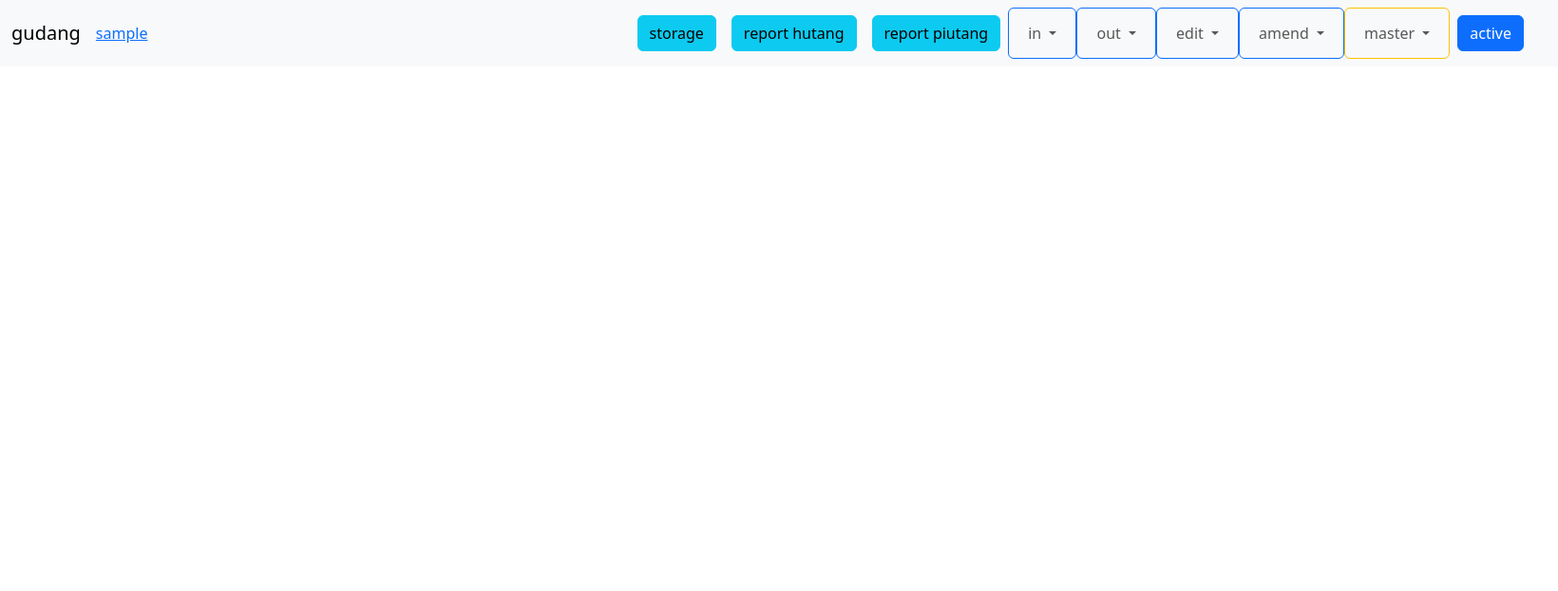
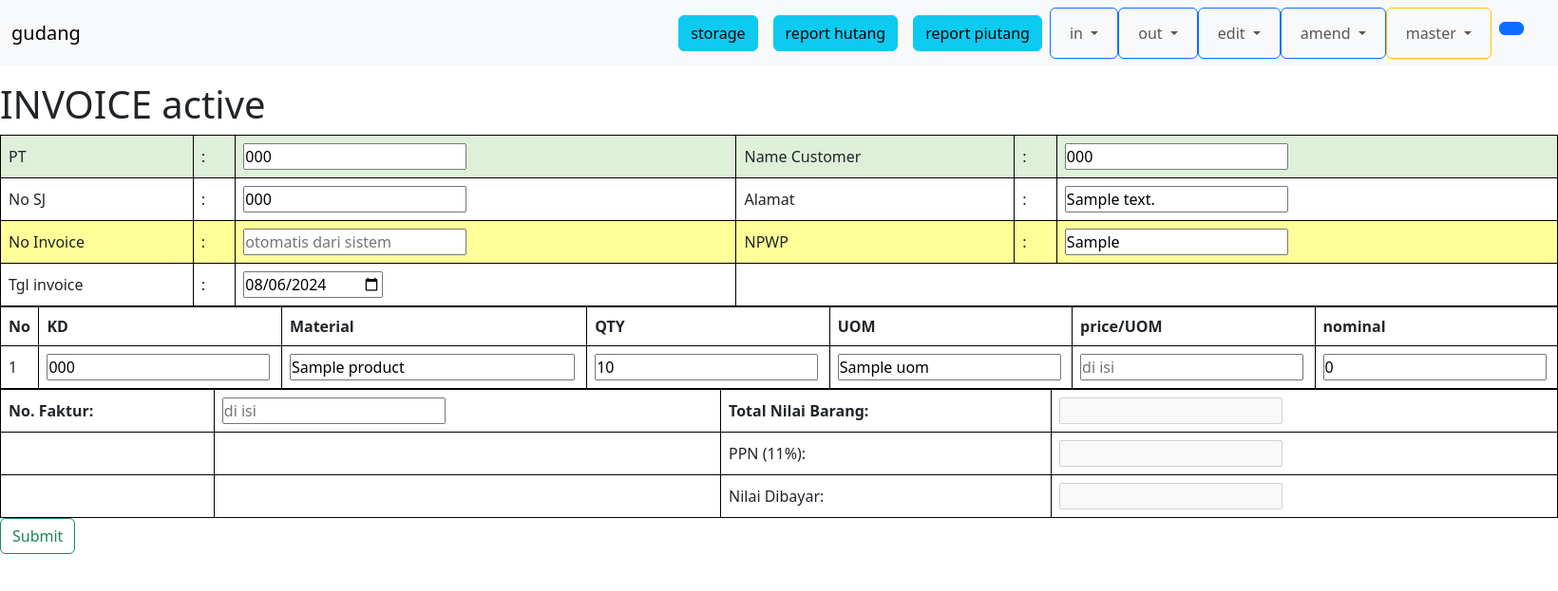
Before and after one commit to playerzer0-ui/gudang_mama, a PHP site: template view/amend_invoice.php in a window 1640 px wide. Shown: the top 623 px of the page at 95% size. Run offline with PHP 8.4, Linux system fonts and the light colour scheme; the template is opened without the code that fills it: most values are stand-ins (such as "Sample title", 1, 10 or a date in 2020); data that the repository does not hold is empty.

Commit message:
amend invoice, other amend methods are not tested yet

```diff
--- a/js/index.js
+++ b/js/index.js
@@ -1,4 +1,4 @@
-let rowCount = 0;
+let rowCount = document.querySelectorAll('#productTable tbody tr').length;
 let pageState = document.getElementById("pageState").value;
 
 document.addEventListener('DOMContentLoaded', function() {
--- a/model/order_products_functions.php
+++ b/model/order_products_functions.php
@@ -99,8 +99,8 @@ function deleteOrderProducts($no_id, $status){
 
 /**
  * delete order products on order_products
- * @param string $no_id is the code for either order, repack or moving
- * @param string $status can be 3 things, order, repack or moving
+ * @param string $no_id is the code for either in(order), repack or moving
+ * @param string $status can be 3 things, in(order), repack or moving
  */
 function getOrderProductsFromNoID($no_id, $status){
     global $db;
--- a/view/amend_invoice.php
+++ b/view/amend_invoice.php
@@ -0,0 +1,129 @@
+<?php include "header.php"; ?>
+
+<main class="main-container">
+    <form id="myForm" action="<?php echo "../controller/index.php?action=amend_update_data&data=" . $pageState; ?>" target="_blank" method="post">
+        <h1>INVOICE <?php echo $pageState; ?></h1>
+        <input type="hidden" id="pageState" name="pageState" value=<?php echo $pageState; ?>>
+        <table>
+            <tr class="form-header">
+                <td>PT</td>
+                <td>:</td>
+                <td colspan="2"><input name="storageCode" type="text" id="storageCode" placeholder="Otomatis dari sistem" value="<?php echo $result["storageCode"]; ?>" readonly></td>
+                <?php if ($pageState == "amend_invoice_in") { ?>
+                    <td>Name Vendor</td>
+                    <td>:</td>
+                    <td colspan="2"><input name="vendorCode" type="text" id="vendorCode" placeholder="Otomatis dari sistem" value="<?php echo $result["vendorCode"]; ?>" readonly></td>
+                <?php } else { ?>
+                    <td>Name Customer</td>
+                    <td>:</td>
+                    <td colspan="2"><input name="customerCode" type="text" id="customerCode" placeholder="Otomatis dari sistem" value="<?php echo $result["customerCode"]; ?>" readonly></td>
+                <?php } ?>
+            </tr>
+            <tr>
+                <?php if ($pageState == "amend_invoice_in") { ?>
+                    <td>NO. LPB</td>
+                    <td>:</td>
+                    <td colspan="2"><input name="no_LPB" type="text" id="no_LPB" placeholder="Otomatis dari sistem" value="<?php echo $result["no_LPB"]; ?>" readonly></td>
+                    <td>No PO</td>
+                    <td>:</td>
+                    <td colspan="2"><input name="purchase_order" type="text" id="purchase_order" placeholder="Otomatis dari sistem" value="<?php echo $result["purchase_order"]; ?>" readonly></td>
+                <?php } else { ?>
+                    <td>No SJ</td>
+                    <td>:</td>
+                    <td colspan="2"><input name="no_sj" type="text" id="no_sj" placeholder="di isi" value="<?php echo $result["nomor_surat_jalan"]; ?>" required></td>
+                    <td>Alamat</td>
+                    <td>:</td>
+                    <td colspan="2"><input name="customerAddress" type="text" id="customerAddress" placeholder="Otomatis dari sistem" value="<?php echo $result["customerAddress"]; ?>" readonly></td>
+                <?php } ?>
+            </tr>
+            <tr class="highlight">
+                <?php if ($pageState == "amend_invoice_in") { ?>
+                    <td>No SJ</td>
+                    <td>:</td>
+                    <td colspan="2"><input name="no_sj" type="text" id="no_sj" placeholder="di isi" value="<?php echo $result["nomor_surat_jalan"]; ?>" required></td>
+                    <td>Tgl invoice</td>
+                    <td>:</td>
+                    <td colspan="2"><input name="invoice_date" type="date" id="invoice_date" placeholder="di isi" value="<?php echo $invoice["invoice_date"]; ?>" required></td>
+                <?php } else { ?>
+                    <td>No Invoice</td>
+                    <td>:</td>
+                    <td colspan="2"><input name="no_invoice" type="text" id="no_invoice" placeholder="otomatis dari sistem" value="<?php echo $invoice["no_invoice"]; ?>" readonly></td>
+                    <td>NPWP</td>
+                    <td>:</td>
+                    <td colspan="2"><input name="npwp" type="text" id="npwp" placeholder="Otomatis dari sistem" value="<?php echo $result["customerNPWP"]; ?>" readonly></td>
+                <?php } ?>
+            </tr>
+            <tr>
+                <?php if ($pageState == "amend_invoice_in") { ?>
+                    <td>No Truk</td>
+                    <td>:</td>
+                    <td colspan="2"><input name="no_truk" type="text" id="no_truk" placeholder="Otomatis dari sistem" value="<?php echo $result["no_truk"]; ?>" readonly></td>
+                    <td>No Invoice</td>
+                    <td>:</td>
+                    <td colspan="2"><input name="no_invoice" type="text" id="no_invoice" placeholder="di isi" value="<?php echo $invoice["no_invoice"]; ?>" required></td>
+                <?php } else { ?>
+                    <td>Tgl invoice</td>
+                    <td>:</td>
+                    <td colspan="2"><input name="invoice_date" type="date" id="invoice_date" placeholder="di isi" oninput="generateNoInvoice()" value="<?php echo $invoice["invoice_date"]; ?>" required></td>
+                    <td colspan="4"></td>
+                <?php } ?>
+            </tr>
+        </table>
+
+        <table id="productTable">
+            <thead>
+                <tr>
+                    <th>No</th>
+                    <th>KD</th>
+                    <th>Material</th>
+                    <th>QTY</th>
+                    <th>UOM</th>
+                    <th>price/UOM</th>
+                    <th>nominal</th>
+                </tr>
+            </thead>
+            <tbody>
+                <!-- Rows will be added here dynamically -->
+                <?php
+                $count = 1;
+                foreach($products as $key){ ?>
+                <tr>
+                    <td><?php echo $count++; ?></td>
+                    <td><input type="text" name="kd[]" value="<?php echo $key["productCode"]; ?>" class="productCode" readonly></td>
+                    <td><input style="width: 300px;" value="<?php echo $key["productName"]; ?>" type="text" name="material_display[]" readonly><input type="hidden" value="<?php echo $key["productName"]; ?>" name="material[]"></td>
+                    <td><input type="number" value="<?php echo $key["qty"]; ?>" name="qty[]" readonly></td>
+                    <td><input type="text" value="<?php echo $key["uom"]; ?>" name="uom[]" readonly></td>
+                    <td><input type="number" value="<?php echo $key["price_per_UOM"]; ?>" inputmode="numeric" name="price_per_uom[]" placeholder="di isi" oninput="calculateNominal(this)" required></td>
+                    <td><input type="text" name="nominal[]" placeholder="otomatis dari sistem" value="<?php echo (int)$key["qty"] * (double)$key["price_per_UOM"]; ?>" readonly></td>
+                </tr>
+                <?php } ?>
+            </tbody>
+        </table>
+
+        <table id="accountTable">
+            <tr>
+                <th>No. Faktur: </th>
+                <td><input type="text" name="no_faktur" id="no_faktur" value="<?php echo $invoice["no_faktur"]; ?>" placeholder="di isi" required></td>
+                <th>Total Nilai Barang: </th>
+                <td><input type="number" inputmode="numeric" name="totalNominal" id="totalNominal" disabled></td>
+            </tr>
+            <tr>
+                <td></td>
+                <td></td>
+                <td>PPN (11%): </td>
+                <td><input type="number" inputmode="numeric" name="taxPPN" id="taxPPN" disabled></td>
+            </tr>
+            <tr>
+                <td></td>
+                <td></td>
+                <td>Nilai Dibayar: </td>
+                <td><input type="number" inputmode="numeric" name="amount_paid" id="amount_paid" disabled></td>
+            </tr>
+        </table>
+        <button type="submit" class="btn btn-outline-success" onclick="handleFormSubmit(event)">Submit</button>
+    </form>
+</main>
+
+<script src="../js/invoice.js" async defer></script>
+
+<?php include "footer.php"; ?>
```
Also changed, not shown: controller/index.php (+76 -1 lines), view/amend_slip.php (+4 -14 lines).
